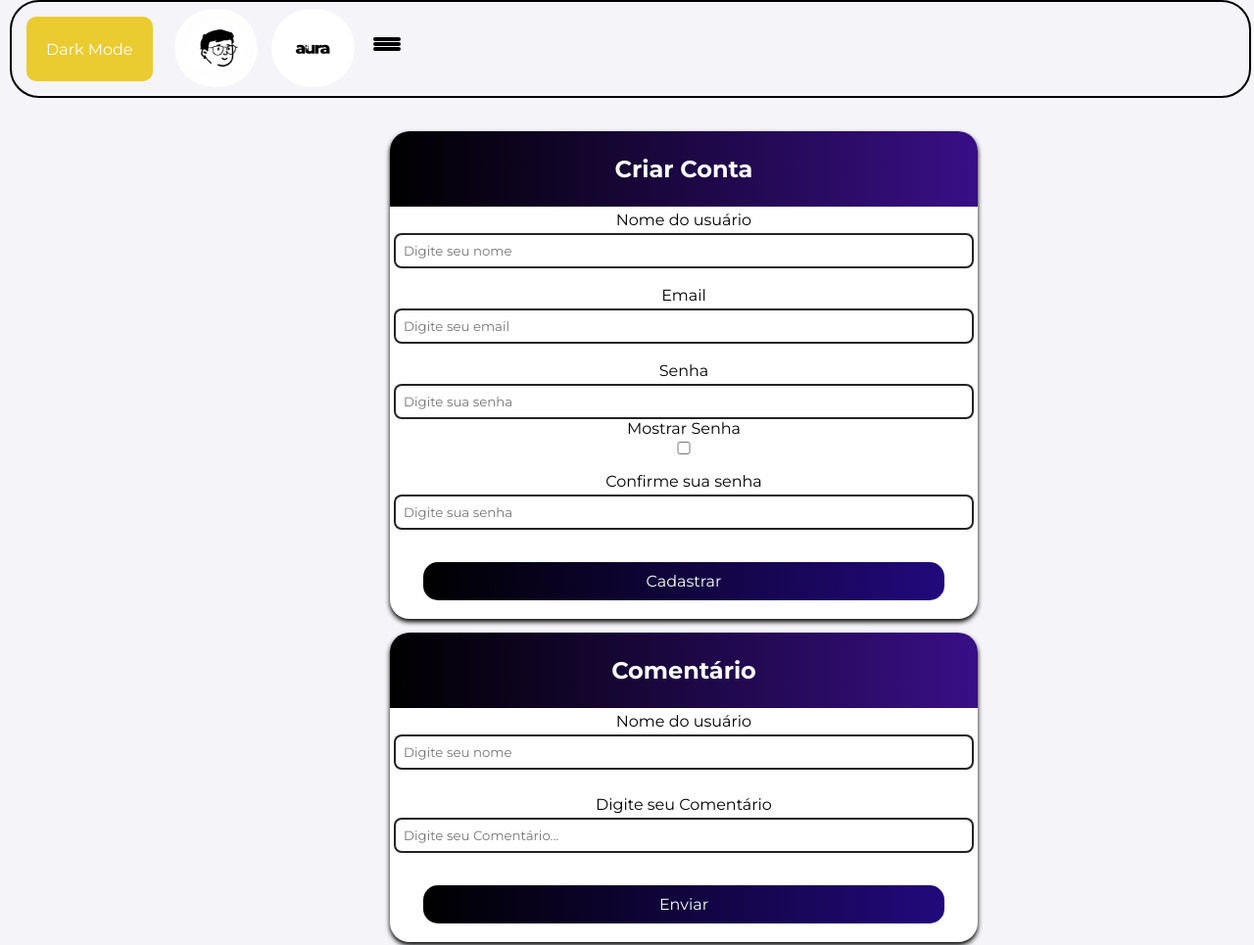
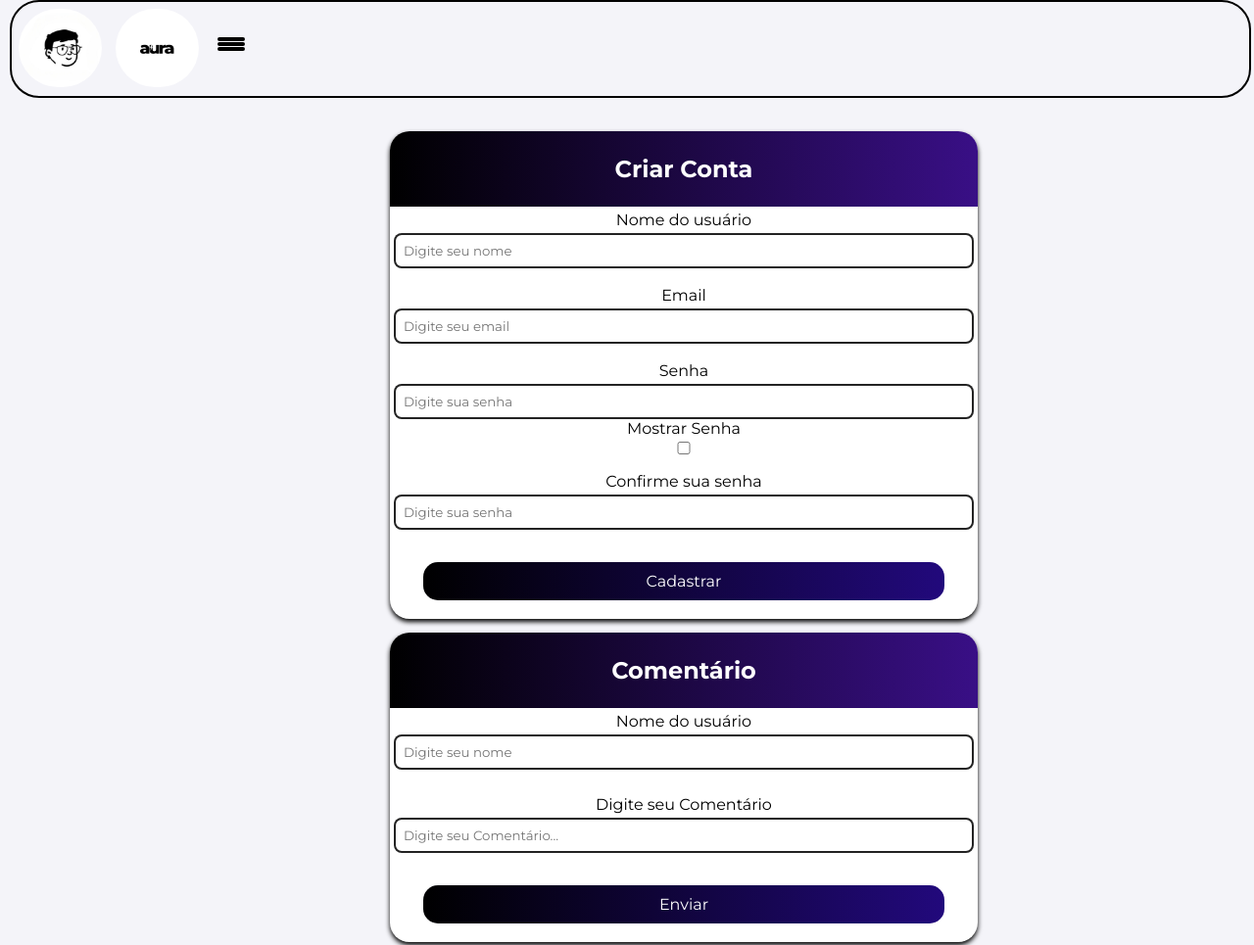
Before and after one commit to luidhz/projeto_html, a plain HTML site: page projetoWebCoding/cadastro.html in a window 1280 px wide. Shown: the top 965 px of the page at 98% size. Drawn offline with Linux system fonts and the light colour scheme.

Commit message:
ultimaAtualização

```diff
--- a/projetoWebCoding/cadastro.html
+++ b/projetoWebCoding/cadastro.html
@@ -10,7 +10,6 @@
 <body>
     <!-- Cabeçalho -->
     <header>
-        <button id="darkModeToggle">Dark Mode</button>
         <section>
             <img src="cabeca-logo.png" alt="">
             <img src="aura-logo.png" alt="">
```
